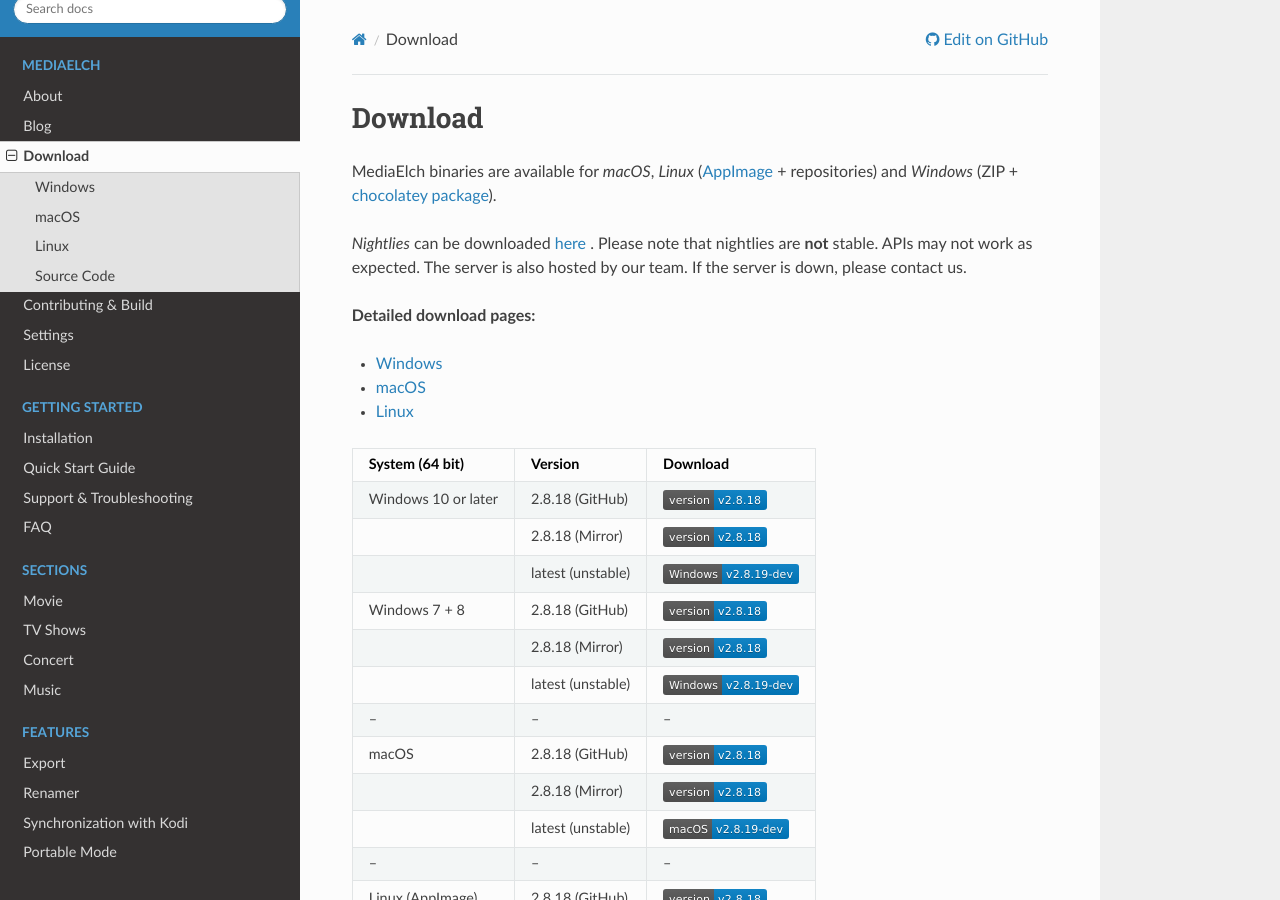
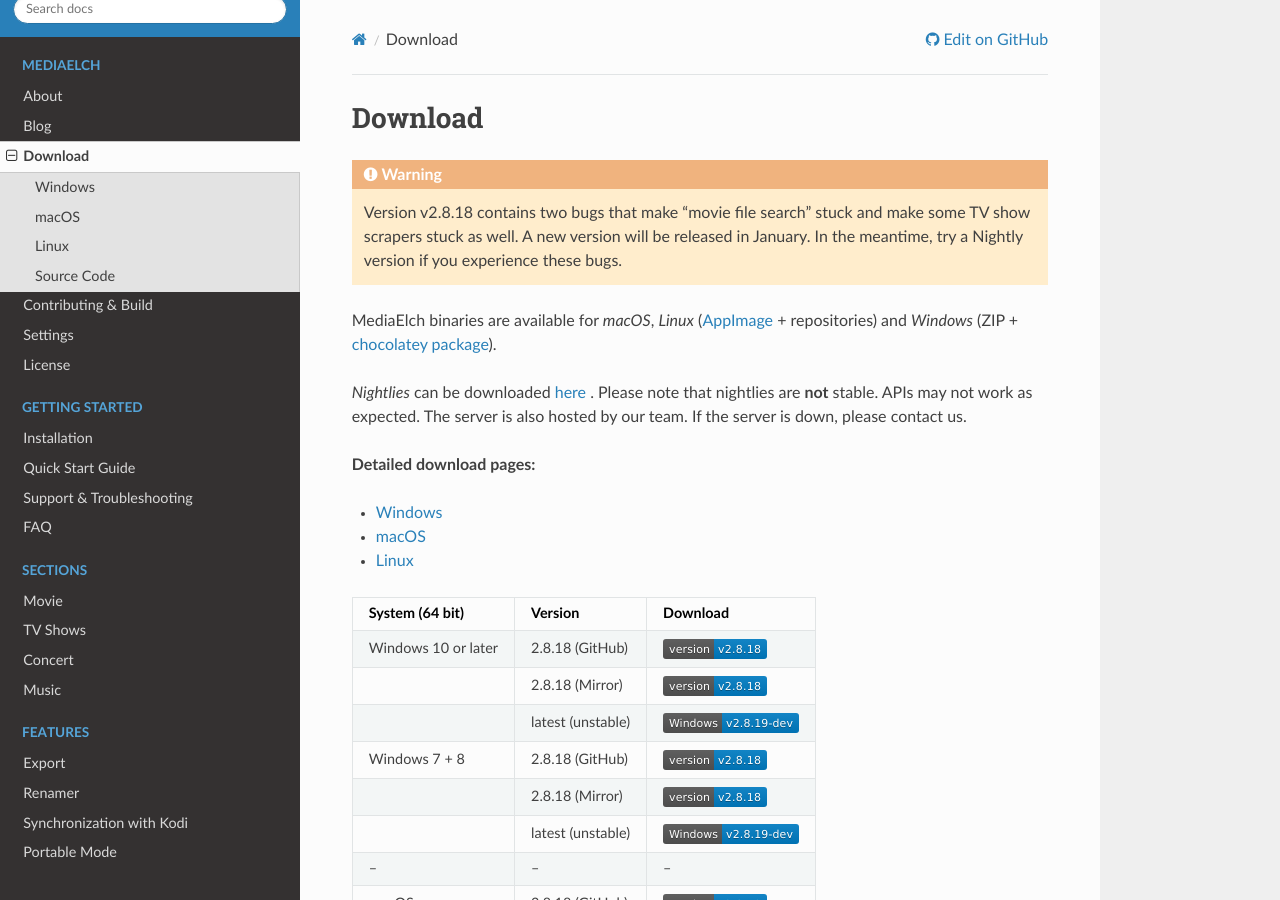
Before and after one commit to mediaelch/mediaelch-doc, a Sphinx documentation site: the page built from docs/source/download.rst, in a window 1280 px wide and 900 px high. Built offline with Sphinx 7.4.7 and the Read the Docs theme 2.0.0, drawn with Linux system fonts in a browser that asks for light colours; pages that are not in the unit, such as notebooks, are missing from menus.

Commit message:
doc(Download): Mention current bugs

```diff
--- a/docs/source/download.rst
+++ b/docs/source/download.rst
@@ -1,6 +1,15 @@
 ========
 Download
 ========
+
+
+.. warning::
+
+   Version v2.8.18 contains two bugs that make "movie file search" stuck
+   and make some TV show scrapers stuck as well.  A new version will be
+   released in January.  In the meantime, try a Nightly version if you
+   experience these bugs.
+
 
 MediaElch binaries are available for *macOS*, *Linux* (AppImage_ + repositories) and
 *Windows* (ZIP + `chocolatey package`_).
```
